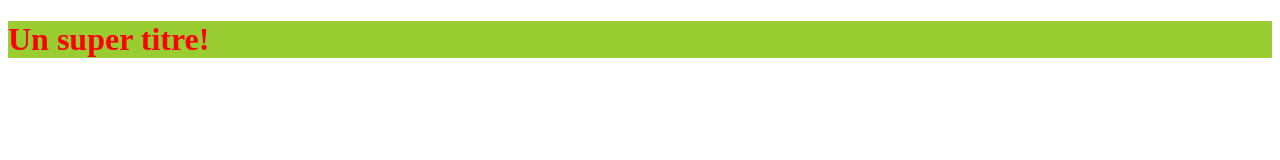
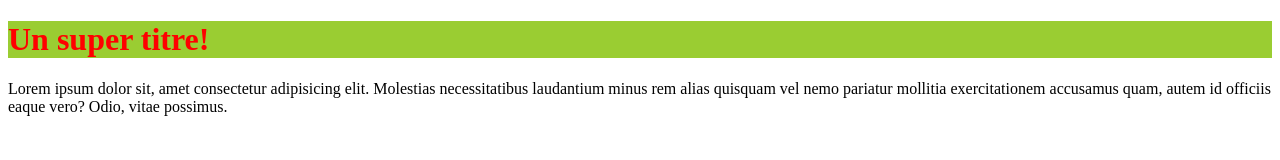
Before and after one commit to iLikeThisCode/OpenclassroomsProject, a plain HTML site: page index.html in a window 1280 px wide. Drawn offline with Linux system fonts and the light colour scheme.

Commit message:
ajout paragraphe1

```diff
--- a/index.html
+++ b/index.html
@@ -14,6 +14,7 @@
   </head>
   <body>
     <h1>Un super titre!</h1>
+    <p>Lorem ipsum dolor sit, amet consectetur adipisicing elit. Molestias necessitatibus laudantium minus rem alias quisquam vel nemo pariatur mollitia exercitationem accusamus quam, autem id officiis eaque vero? Odio, vitae possimus.</p>
 
     <script src="" async defer></script>
   </body>
```
